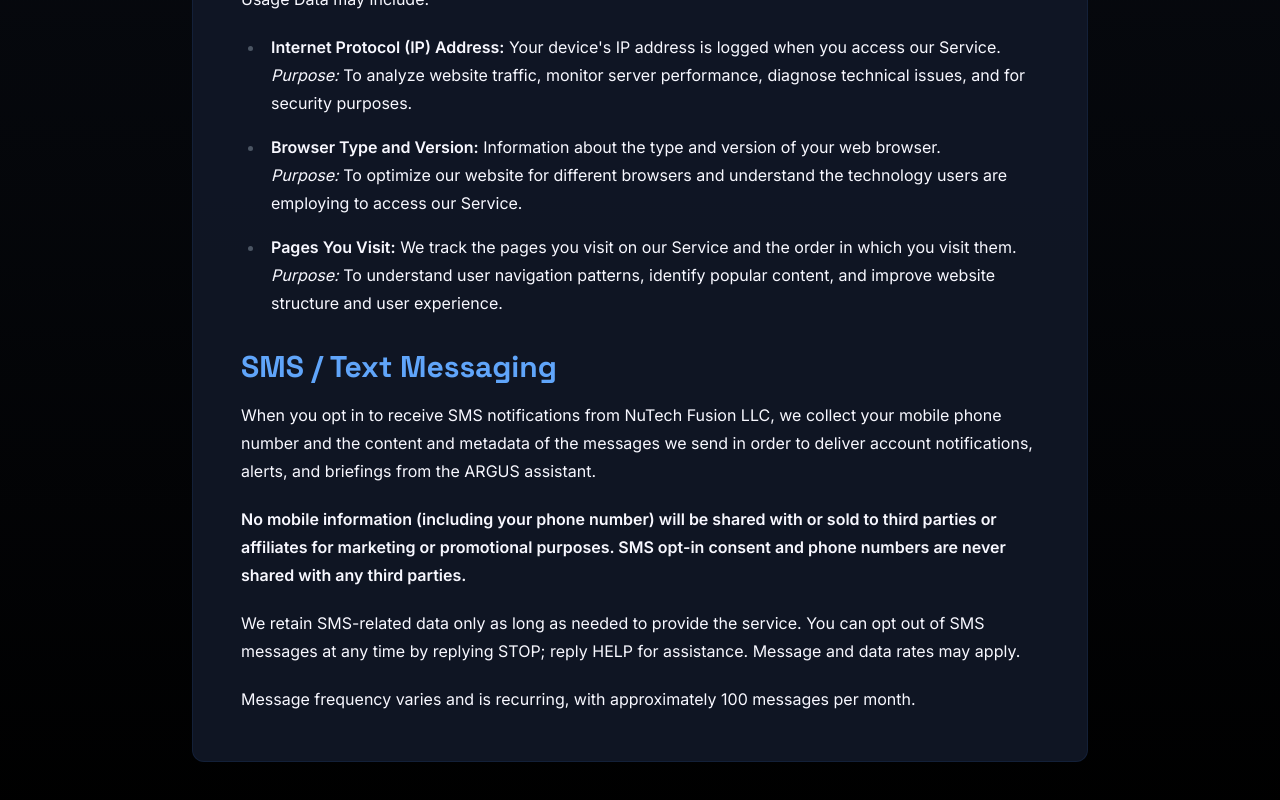
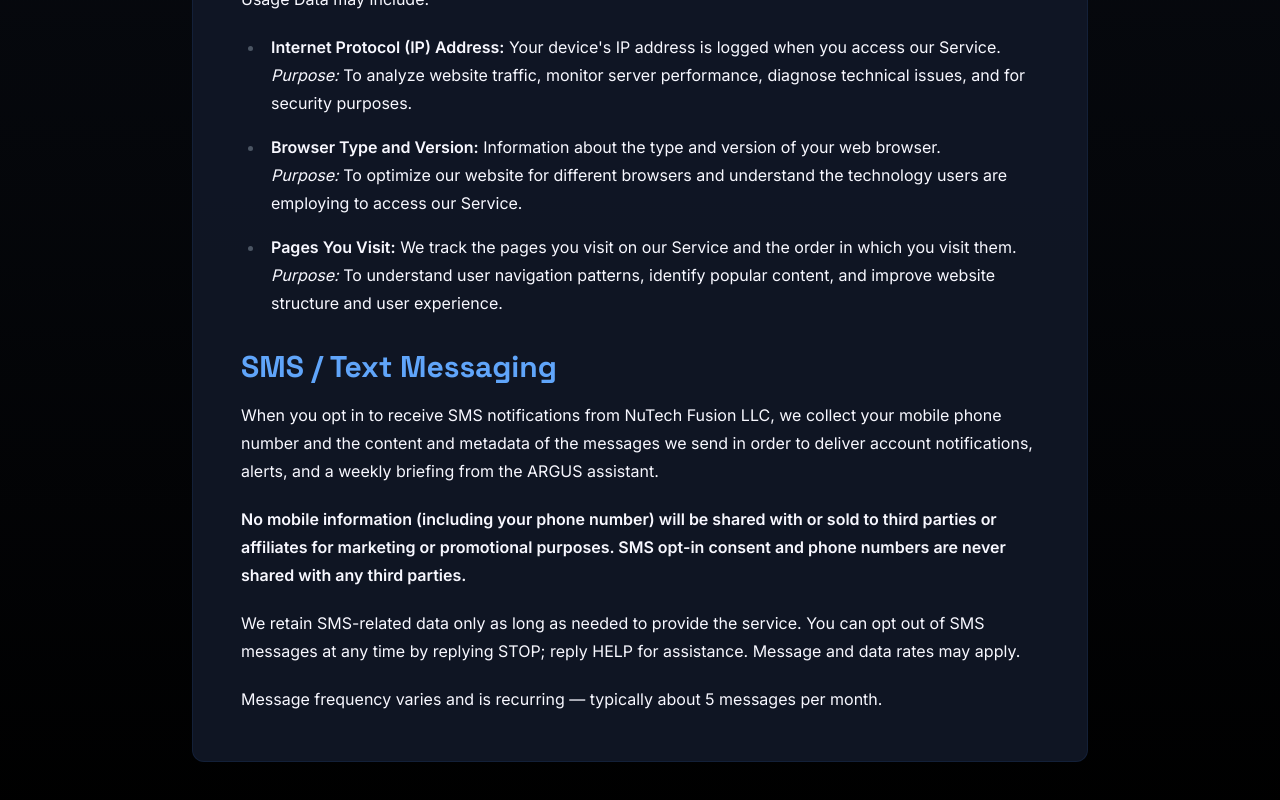
Before and after one commit to cre8tiveforge/nutechfusion, a Next.js app: page /privacy in a window 1280 px wide. Shown: the part 1632-2432 px from the top of the page. Built offline with nearby package versions, Linux system fonts and the light colour scheme.

Commit message:
Update SMS notification details in privacy policyfix(sms): match privacy frequency to terms — weekly briefing, ~5/month

```diff
--- a/src/app/privacy/page.tsx
+++ b/src/app/privacy/page.tsx
@@ -78,10 +78,10 @@
               </li>
             </ul>
             <h2 className="text-3xl font-bold text-blue-400 mt-8 mb-4">SMS / Text Messaging</h2>
-            <p>When you opt in to receive SMS notifications from NuTech Fusion LLC, we collect your mobile phone number and the content and metadata of the messages we send in order to deliver account notifications, alerts, and briefings from the ARGUS assistant.</p>
+            <p>When you opt in to receive SMS notifications from NuTech Fusion LLC, we collect your mobile phone number and the content and metadata of the messages we send in order to deliver account notifications, alerts, and a weekly briefing from the ARGUS assistant.</p>
             <p><strong>No mobile information (including your phone number) will be shared with or sold to third parties or affiliates for marketing or promotional purposes. SMS opt-in consent and phone numbers are never shared with any third parties.</strong></p>
             <p>We retain SMS-related data only as long as needed to provide the service. You can opt out of SMS messages at any time by replying STOP; reply HELP for assistance. Message and data rates may apply.</p>
-            <p>Message frequency varies and is recurring, with approximately 100 messages per month.</p>
+            <p>Message frequency varies and is recurring — typically about 5 messages per month.</p>
           </div>
         </div>
       </div>
```
